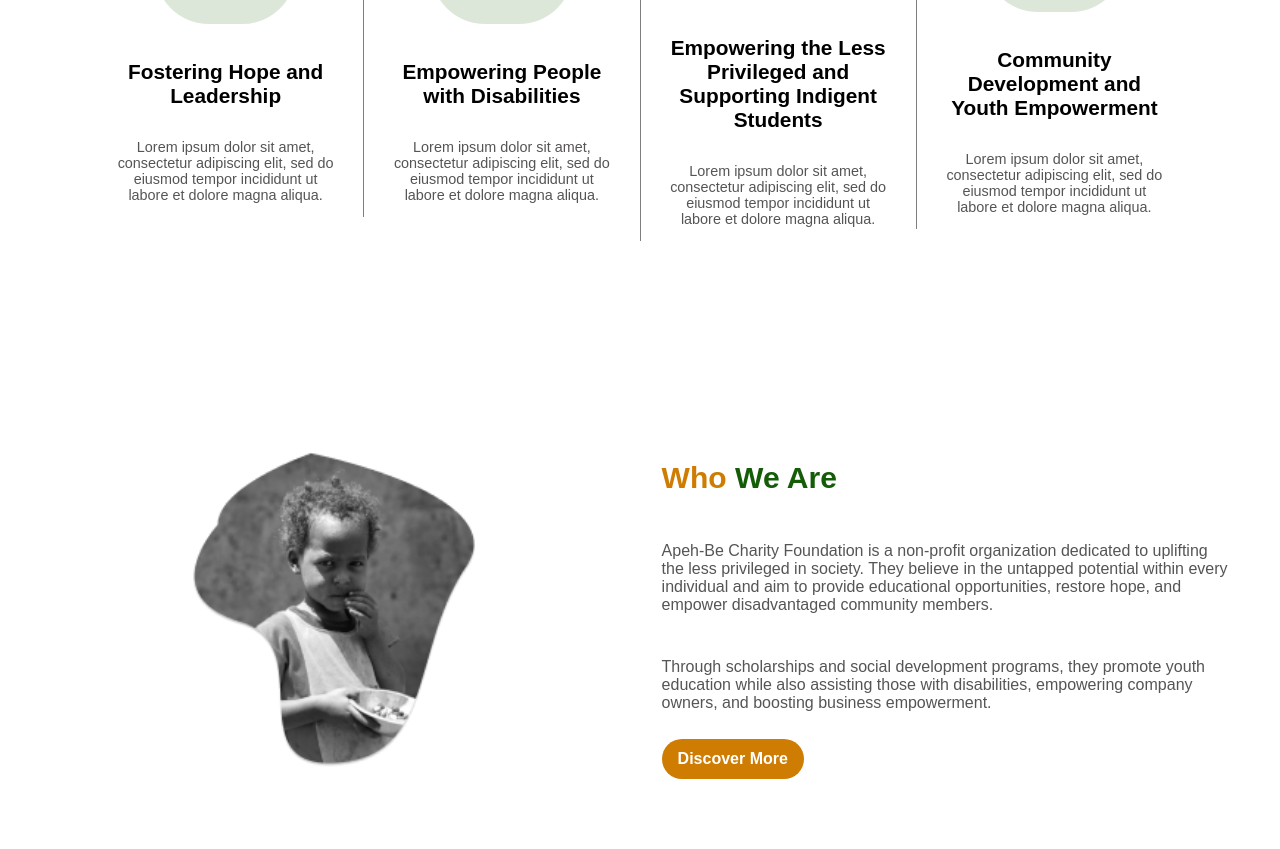
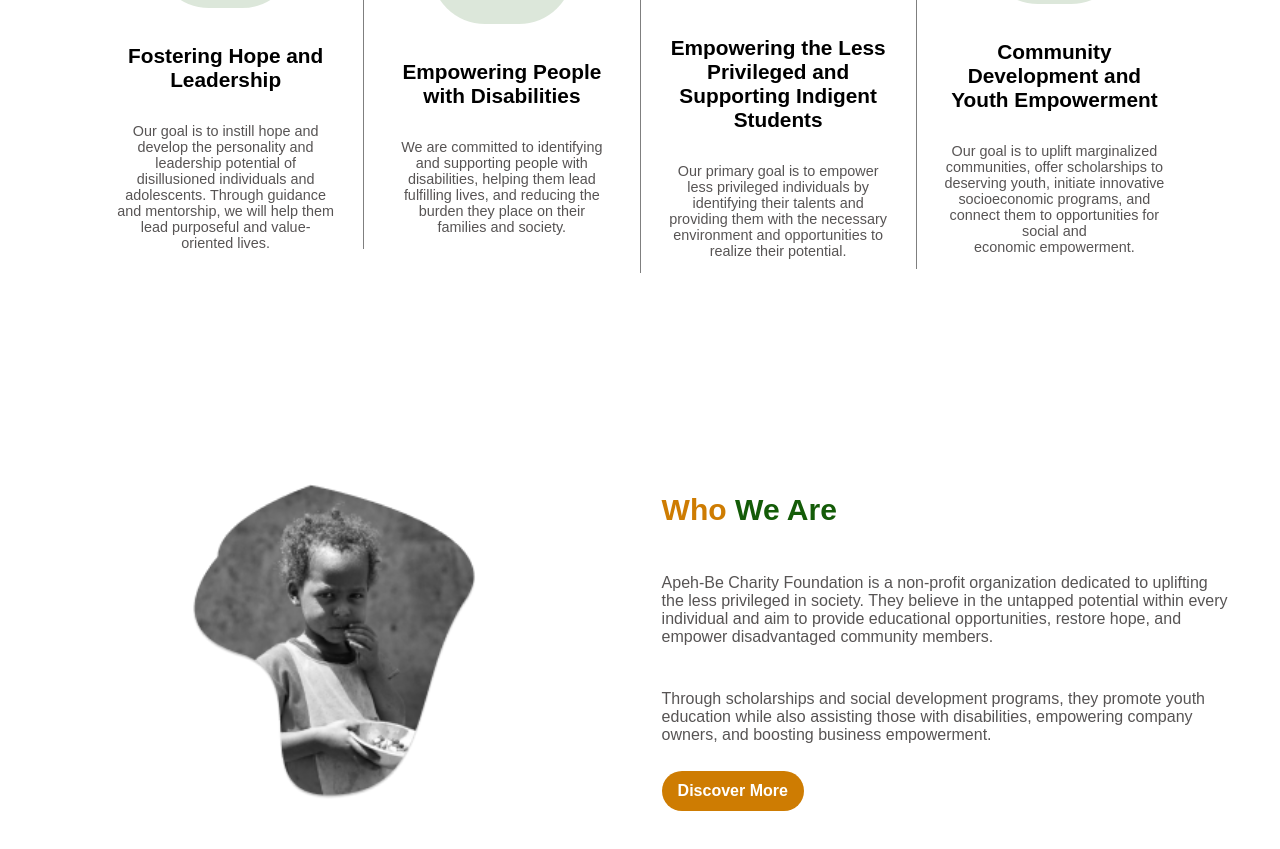
Before and after one commit to GZMaster/charity-ngo, a React (Create React App) app: page / in a window 1280 px wide. Shown: the part 1340-2189 px from the top of the page. Built offline with nearby package versions, Linux system fonts and the light colour scheme.

Commit message:
goal data

```diff
--- a/src/assets/data/GoalData.js
+++ b/src/assets/data/GoalData.js
@@ -8,25 +8,25 @@ const GoalData = [
     id: 1,
     image: support,
     title: "Fostering Hope and Leadership",
-    text: "Lorem ipsum dolor sit amet, consectetur adipiscing elit, sed do eiusmod tempor incididunt ut labore et dolore magna aliqua.",
+    text: "Our goal is to instill hope and develop the personality and leadership potential of disillusioned individuals and adolescents. Through guidance and mentorship, we will help them lead purposeful and value-oriented lives.",
   },
   {
     id: 2,
     image: prayers,
     title: "Empowering People with Disabilities",
-    text: "Lorem ipsum dolor sit amet, consectetur adipiscing elit, sed do eiusmod tempor incididunt ut labore et dolore magna aliqua.",
+    text: "We are committed to identifying and supporting people with disabilities, helping them lead fulfilling lives, and reducing the burden they place on their families and society.",
   },
   {
     id: 3,
     image: volunteers,
     title: "Empowering the Less Privileged and Supporting Indigent Students",
-    text: "Lorem ipsum dolor sit amet, consectetur adipiscing elit, sed do eiusmod tempor incididunt ut labore et dolore magna aliqua.",
+    text: "Our primary goal is to empower less privileged individuals by identifying their talents and providing them with the necessary environment and opportunities to realize their potential.",
   },
   {
     id: 4,
     image: donations,
     title: "Community Development and Youth Empowerment",
-    text: "Lorem ipsum dolor sit amet, consectetur adipiscing elit, sed do eiusmod tempor incididunt ut labore et dolore magna aliqua.",
+    text: "Our goal is to uplift marginalized communities, offer scholarships to deserving youth, initiate innovative socioeconomic programs, and connect them to opportunities for social and economic empowerment.",
   },
 ];
 
```
